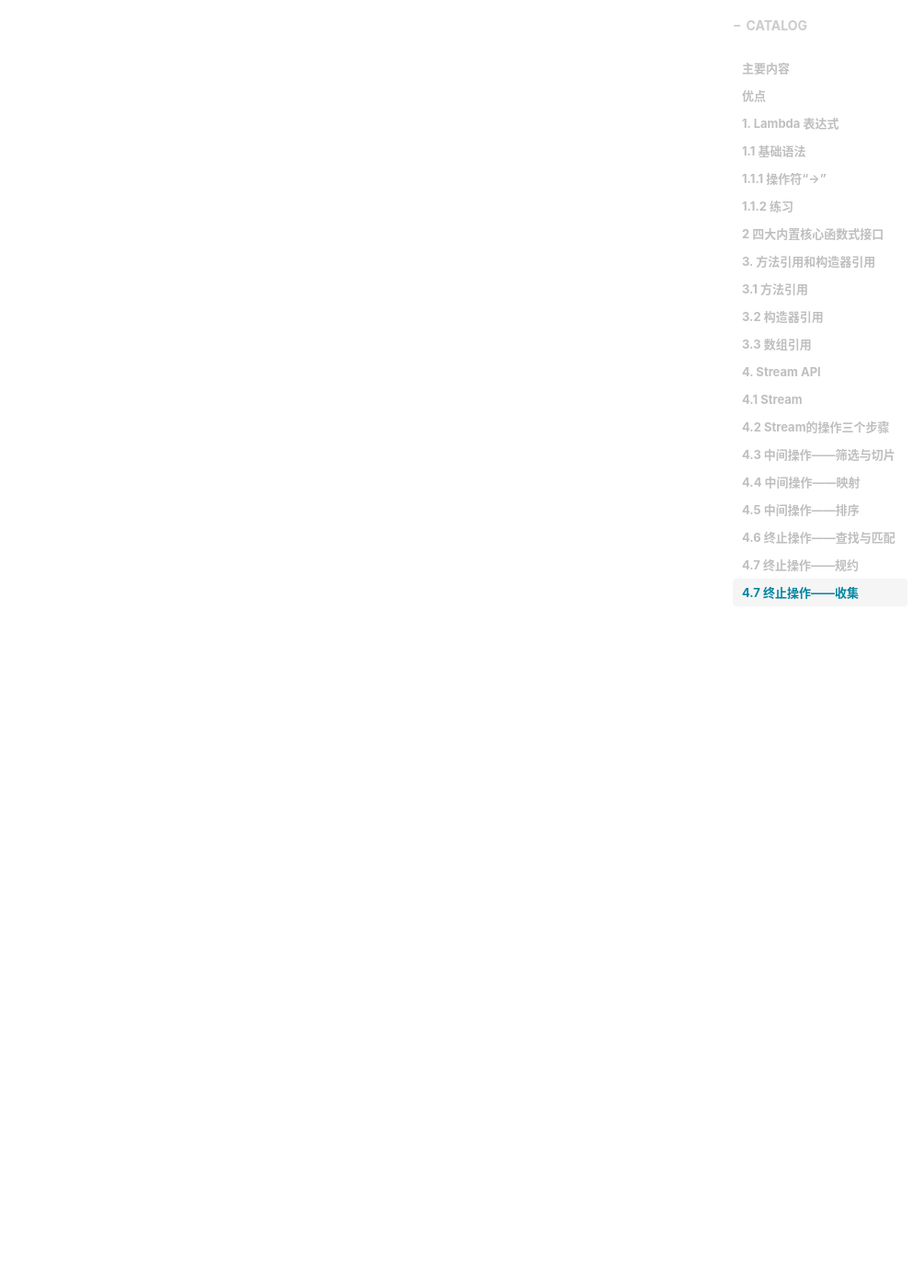
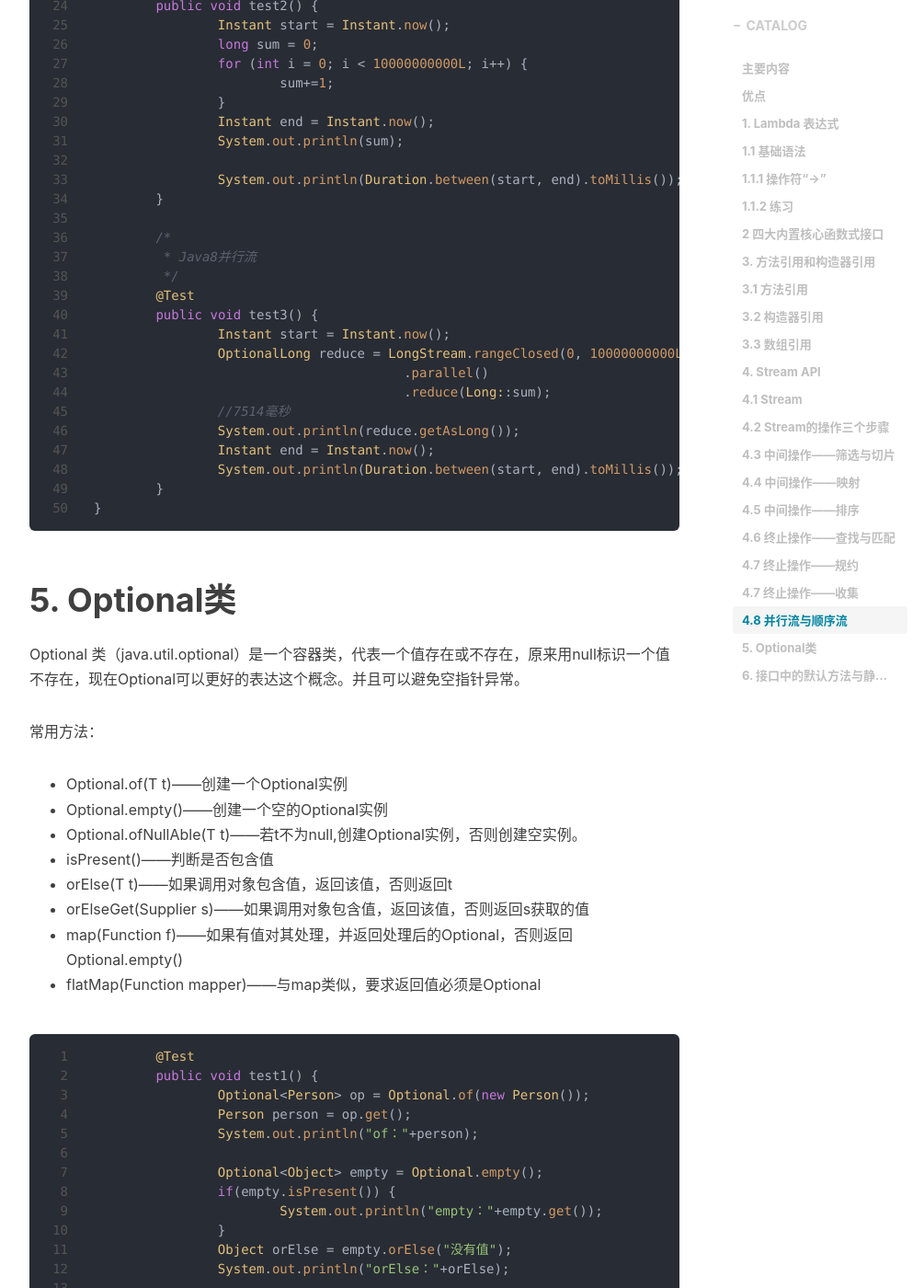
Before and after one commit to ChaoHappy/ChaoHappy.github.io, a Jekyll site: the page built from _posts/Java/Java8/2020-03-26-Java8新特性.md, in a window 1280 px wide and 1400 px high, scrolled down 20743 px. Shown: the whole window at 92% size, without its empty margins (233-1238 px from the left). Built offline with Jekyll 4.4.1, drawn with Linux system fonts in a browser that asks for light colours; nearby versions of some CDN libraries; comment, search, counter and statistics services are not loaded; some of the changed text lies outside the part shown.

Commit message:
Update 2020-03-26-Java8新特性.md

````diff
--- a/_posts/Java/Java8/2020-03-26-Java8新特性.md
+++ b/_posts/Java/Java8/2020-03-26-Java8新特性.md
@@ -19,9 +19,10 @@
 2. 函数式接口
 3. 方法引用与构造器引用
 4. Stream API
-5. 接口中的默认方法与静态方法
-6. 新时间日期API
-7. 与其他新特性
+5. Optional类
+6. 接口中的默认方法与静态方法
+7. 新时间日期API
+8. 与其他新特性
 
 ## 优点
 - 速度更快(数据结构、内存优化)
@@ -733,3 +734,169 @@
 		 System.out.println("------------------------------");
 	}
 ```
+
+## 4.8 并行流与顺序流
+
+并行流就是把一个内容分成多个数据块，并用不同的线程分别处理每个数据块的流。
+
+Java8中将并行流进行了优化，我们可以很容易的对数据进行并行操作。StreamAPI可以声明性地通过parallel()与sequential()在并行流与顺序流之间进行切换。
+
+**Fork/Join框架与传统线程池的区别**
+
+> 采用“工作窃取”模式（work-stealing）:
+>
+> 当执行新的任务时它可以将其拆分分成更小的任务执行，并将小任务加到线程队列中，然后再从一个随机线程的队列中偷一个并放在自己的队列中。
+>
+> 相对于一般的线程池实现，fork/join框架的优势体现在对其中包含的任务的处理方式上，在一般的现成池中，如果一个线程正在执行的任务由于某些原因无法继续运行，那么该线程池会处于等待状态，而fork/join框架实现中，如果某个子问题由于等待另外一个子问题的完成而无法继续运行，那么处理该子问题的线程会主动寻找其他尚未运行的子问题来执行。这种方式减少了线程的等待时间，提高了性能。
+
+```java
+/**
+ * 传统的Fork/Join框架
+ */
+public class ForkJoinCalculate extends RecursiveTask<Long>{
+
+	private static final long serialVersionUID = 1937686866721599566L;
+
+	private long start;
+
+	private long end;
+
+	private static final long THRESHOLD = 10000L;
+
+
+	public ForkJoinCalculate(long start, long end) {
+		this.start = start;
+		this.end = end;
+	}
+
+	@Override
+	protected Long compute() {
+		long length =end-start;
+		if(length < THRESHOLD) {
+			long sum =0;
+			for (long i = start; i <=end; i++) {
+				sum+=i;
+			}
+			return sum;
+		}else {
+			long middle=(start+end)/2;
+			ForkJoinCalculate left = new ForkJoinCalculate(start, middle);
+			//拆分子任务，同时压入线程队列
+			left.fork();
+			ForkJoinCalculate right = new ForkJoinCalculate(middle+1, end);
+			right.fork();
+			return left.join()+right.join();
+		}
+	}
+}
+```
+**三种计算合计值的方法：**
+
+```java
+public class ForkJoinTest {
+
+	/*
+	 * 传统的ForkJoin框架
+	 */
+	@Test
+	public void test1() {
+		Instant start = Instant.now();
+
+		ForkJoinPool pool = new ForkJoinPool();
+		ForkJoinCalculate task = new ForkJoinCalculate(0, 10000000000L);
+		Long invoke = pool.invoke(task);
+		System.out.println("合计值："+invoke);
+
+		Instant end = Instant.now();
+		//4194毫秒
+		System.out.println(Duration.between(start, end).toMillis());
+	}
+
+	/*
+	 * 普通for循环
+	 */
+	@Test
+	public void test2() {
+		Instant start = Instant.now();
+		long sum = 0;
+		for (int i = 0; i < 10000000000L; i++) {
+			sum+=1;
+		}
+		Instant end = Instant.now();
+		System.out.println(sum);
+
+		System.out.println(Duration.between(start, end).toMillis());
+	}
+
+	/*
+	 * Java8并行流
+	 */
+	@Test
+	public void test3() {
+		Instant start = Instant.now();
+		OptionalLong reduce = LongStream.rangeClosed(0, 10000000000L)
+					.parallel()
+					.reduce(Long::sum);
+		//7514毫秒
+		System.out.println(reduce.getAsLong());
+		Instant end = Instant.now();
+		System.out.println(Duration.between(start, end).toMillis());
+	}
+}
+```
+
+
+
+# 5. Optional类
+
+Optional<T> 类（java.util.optional）是一个容器类，代表一个值存在或不存在，原来用null标识一个值不存在，现在Optional可以更好的表达这个概念。并且可以避免空指针异常。
+
+常用方法：
+
+- Optional.of(T t)——创建一个Optional实例
+- Optional.empty()——创建一个空的Optional实例
+- Optional.ofNullAble(T t)——若t不为null,创建Optional实例，否则创建空实例。
+- isPresent()——判断是否包含值
+- orElse(T t)——如果调用对象包含值，返回该值，否则返回t
+- orElseGet(Supplier s)——如果调用对象包含值，返回该值，否则返回s获取的值
+- map(Function f)——如果有值对其处理，并返回处理后的Optional，否则返回Optional.empty()
+- flatMap(Function mapper)——与map类似，要求返回值必须是Optional
+
+```java
+	@Test
+	public void test1() {
+		Optional<Person> op = Optional.of(new Person());
+		Person person = op.get();
+		System.out.println("of："+person);
+
+		Optional<Object> empty = Optional.empty();
+		if(empty.isPresent()) {
+			System.out.println("empty："+empty.get());
+		}
+		Object orElse = empty.orElse("没有值");
+		System.out.println("orElse："+orElse);
+
+		Object orElseGet = empty.orElseGet(()->new Person());
+		System.out.println("orElseGet："+orElseGet);
+
+
+		Optional<Person> ofNullable = Optional.ofNullable(new Person());
+		System.out.println("ofNullable："+ofNullable.get());
+
+		Optional<String> map = Optional.ofNullable(new Person("张三")).map((x)->x.getName());
+		System.out.println("map："+map.get());
+
+		Optional<String> flatMap = Optional.ofNullable(new Person("张三")).flatMap((x)->Optional.of(x.getName()));
+		System.out.println("flatMap："+flatMap.get());
+	}
+```
+
+# 6. 接口中的默认方法与静态方法
+
+**接口默认方法的“类优先原则”：**
+
+> 若一个接口中定义了一个默认方法，而另一个父类中或接口中又定义了一个同名的方法时，
+>
+> 1、选择父类中的方法。如果一个父类提供了具体的实现，那么接口中具有相同名称和参数的默认方法会被忽略。
+>
+> 2、接口冲突。如果一个父类接口提供一个默认方法，而另一个接口也提供了一个具有相同名称和参数列表的方法（不管方法是否是默认方法），那么必须覆盖该方法来解决冲突（指定实现哪个接口的方法）。
````
